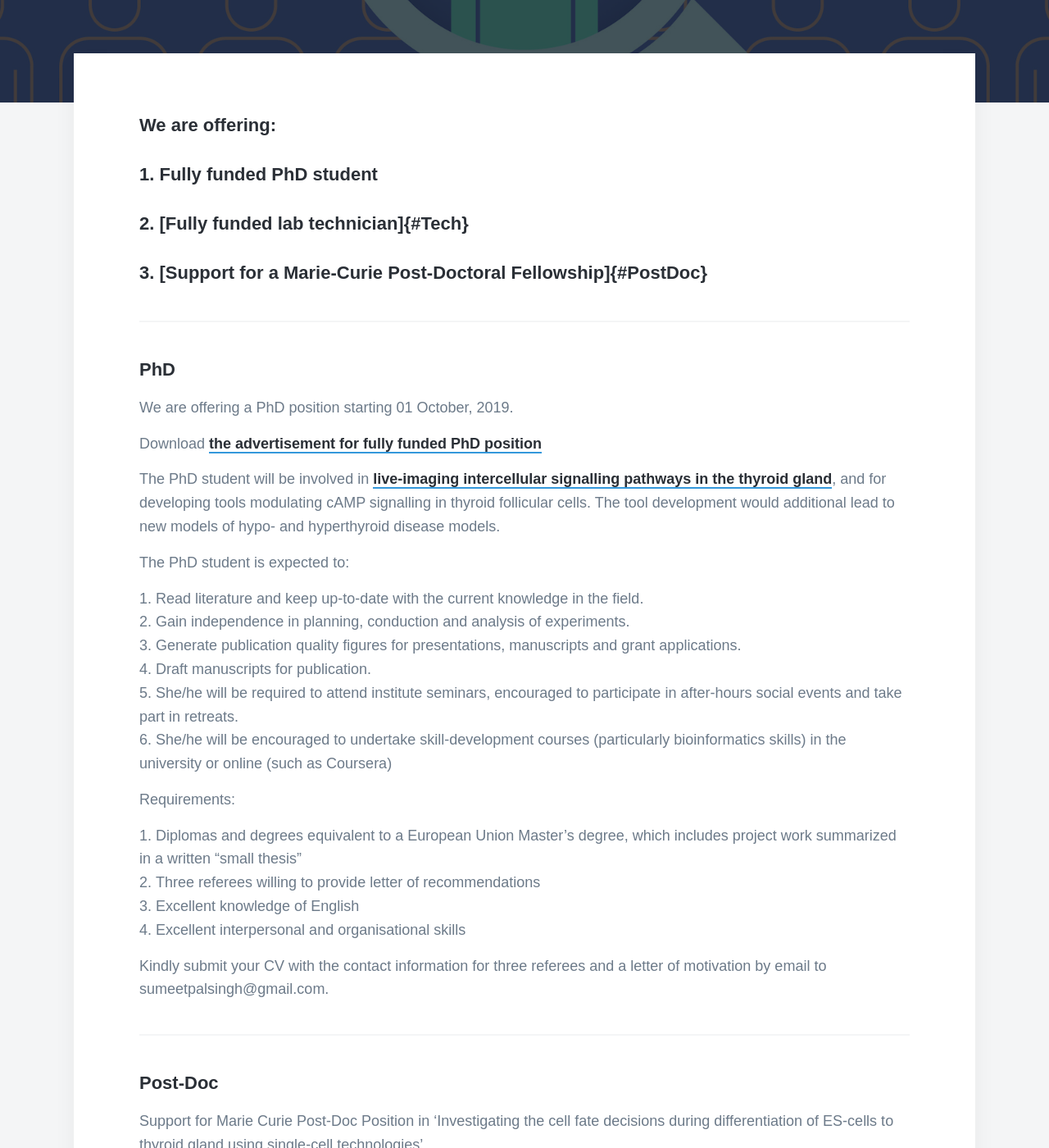
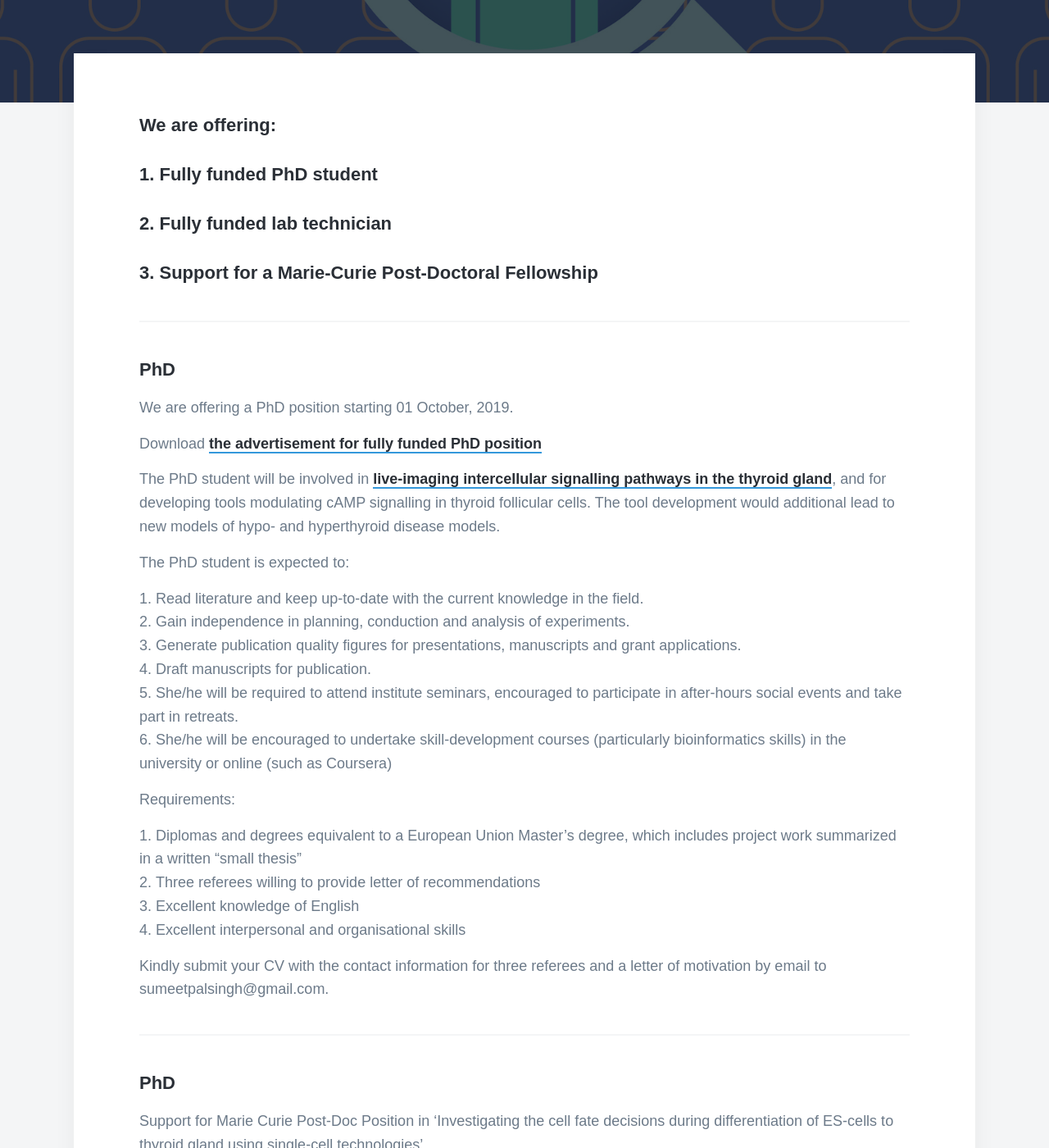
Before and after one commit to sumeetpalsingh/sumeetpalsingh.github.io, a Jekyll site: the page built from _pages/vacancies.md, in a window 1280 px wide and 1400 px high, scrolled down 461 px. Shown: the whole window at 82% size. Built offline with Jekyll 4.4.1, drawn with Linux system fonts in a browser that asks for light colours; nearby versions of some CDN libraries; some web fonts are replaced.

Commit message:
Update vacancies.md

```diff
--- a/_pages/vacancies.md
+++ b/_pages/vacancies.md
@@ -7,8 +7,8 @@
 
 #### We are offering:
 #### 1. <a href="#PhD">Fully funded PhD student</a>
-#### 2. [Fully funded lab technician]{#Tech}
-#### 3. [Support for a Marie-Curie Post-Doctoral Fellowship]{#PostDoc}
+#### 2. <a href="#Tech">Fully funded lab technician</a>
+#### 3. <a href="#PostDoc">Support for a Marie-Curie Post-Doctoral Fellowship</a>
 
 ---
 
@@ -40,8 +40,7 @@
 
 ---
 
-#### Post-Doc
-{: #PostDoc }
+<h4 id="PostDoc">PhD</h4>
 
 Support for Marie Curie Post-Doc Position in ‘Investigating the cell fate decisions during differentiation of ES-cells to thyroid gland using single-cell technologies’
 
@@ -60,8 +59,7 @@
 
 ---
 
-#### Technician
-{: #Tech }
+<h4 id="Tech">Technician</h4>
 
 We are offering a position for Biological Research Technician starting 01 October, 2019. The position is limited until 30 September, 2021 (two years), with extension based on available funding.
 
```
